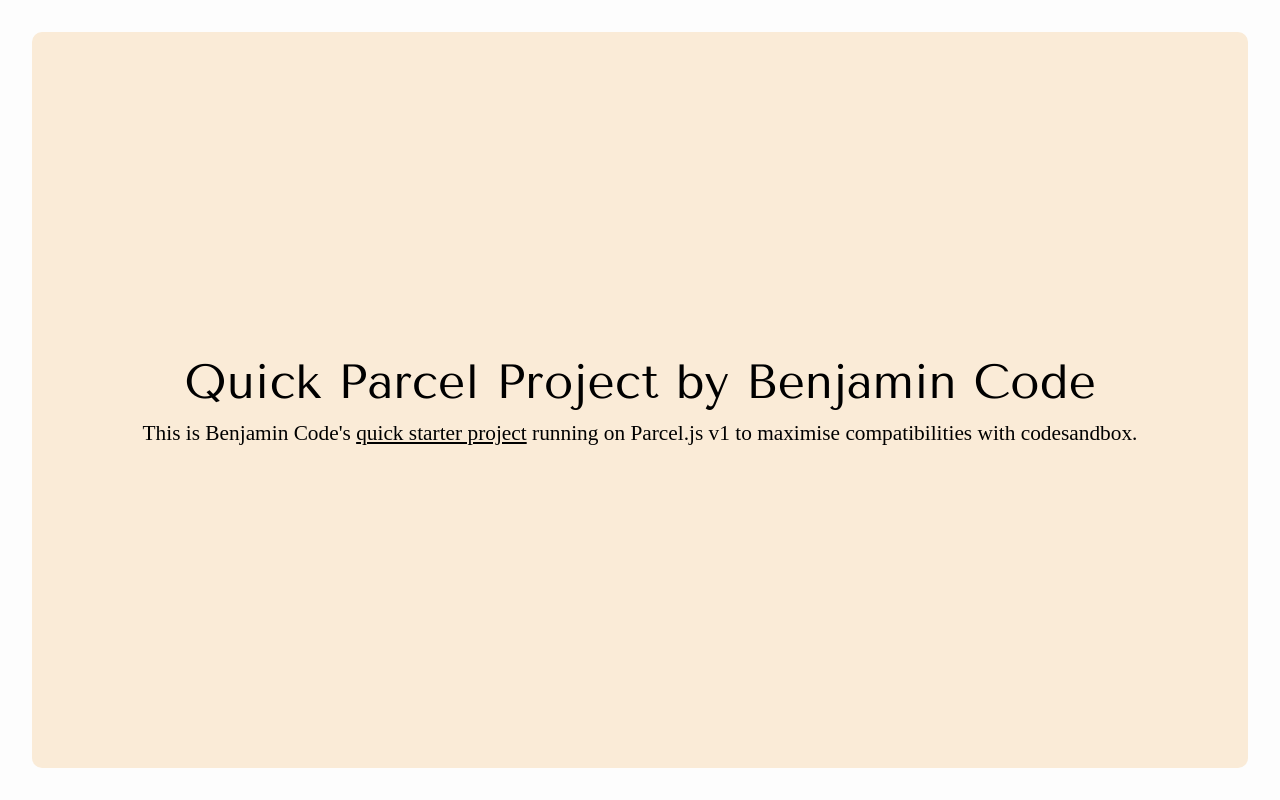
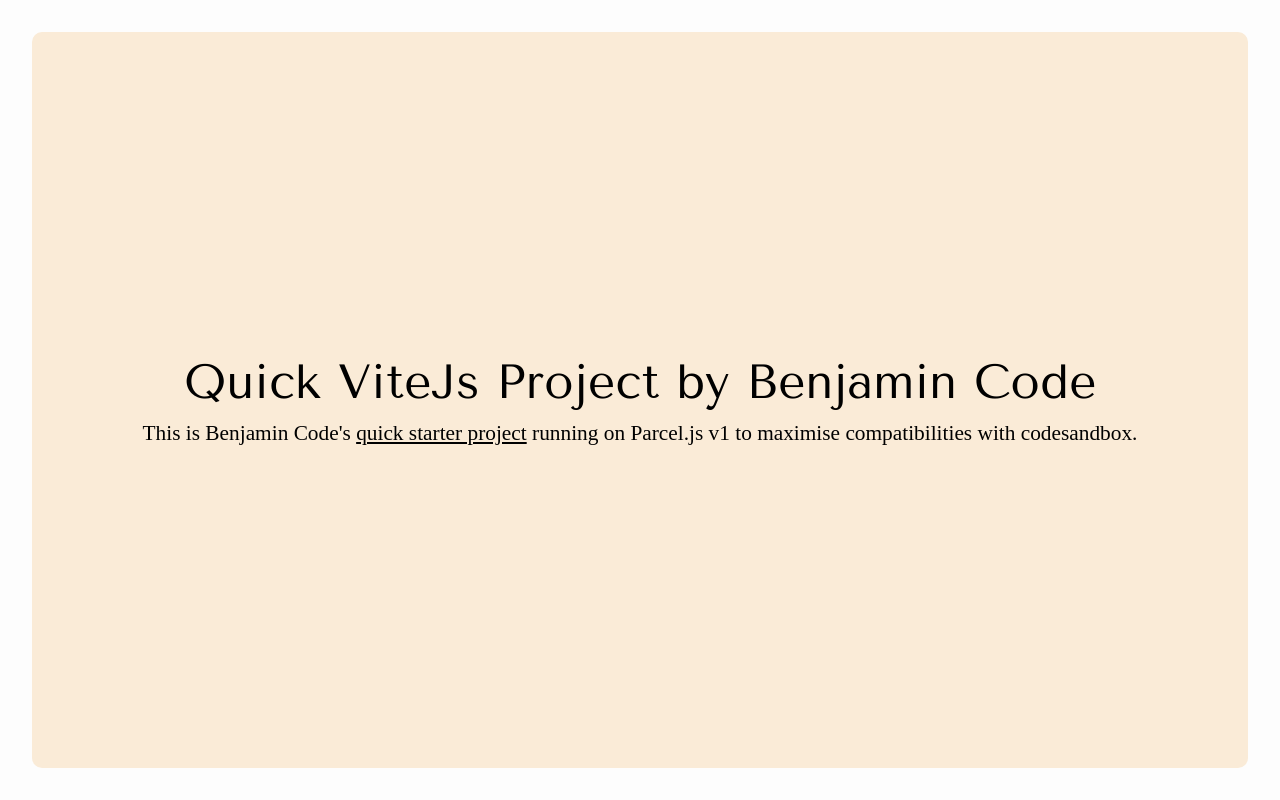
Before and after one commit to bdebon/quick-parcel-project, a website built with Vite: page index.html in a window 1280 px wide. Built offline with nearby package versions, Linux system fonts and the light colour scheme; a web font is replaced by a local one.

Commit message:
Update Parcel refs to ViteJs

```diff
--- a/index.html
+++ b/index.html
@@ -40,7 +40,7 @@
 <body>
 
 <div class="hero">
-    <h1>Quick Parcel Project by Benjamin Code</h1>
+    <h1>Quick ViteJs Project by Benjamin Code</h1>
     <p class="description">
         This is Benjamin Code's <a href="https://github.com/bdebon/quick-parcel-project" target="_blank">quick starter project</a> running on Parcel.js v1 to maximise compatibilities with codesandbox.
     </p>
```
Also changed, not shown: README.md.
